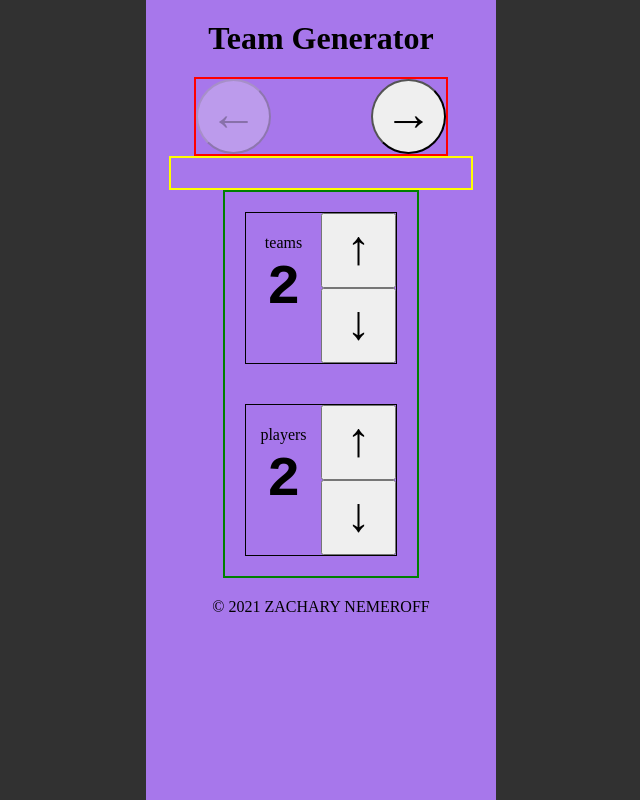
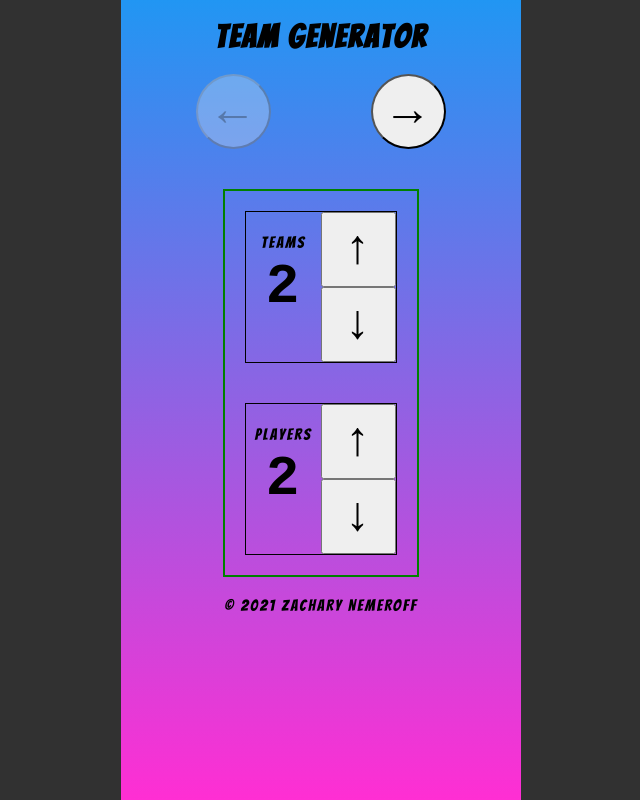
Before and after one commit to ZaneMeroff/team_gen, a Vue app: page / in a window 1280 px wide. Shown: the whole page, without its empty margins (319-959 px from the left). Built offline with nearby package versions, Linux system fonts and the light colour scheme.

Commit message:
Update style

```diff
--- a/src/App.vue
+++ b/src/App.vue
@@ -13,19 +13,22 @@
   * {
     margin: 0px;
     padding: 0px;
+    font-family: "Bangers";
+    letter-spacing: 2px;
   }
 
   .app-perimeter-container {
     height: 100vh;
+    width: 100%;
     background-color: #313131;
     display: flex;
     justify-content: center;
   }
 
   .app-inner-container {
-    width: 350px;
+    width: 400px;
     height: 100vh;
-    background-color: #A777EB;
+    background-image: linear-gradient(-180deg, #2196F3 0%, #ff2ed3 100%);
     display: flex;
     flex-direction: column;
     align-items: center;
@@ -41,7 +44,6 @@
   }
 
   .nav-btn-container {
-    border: 2px solid red;
     display: flex;
     justify-content: space-between;
     width: 250px;
@@ -49,15 +51,26 @@
 
   .err-msg {
     height: 30px;
-    width: 300px;
-    border: 2px solid yellow;
+    width: auto;
     display: flex;
     align-items: center;
     justify-content: center;
+    margin: 5px 0px;
+    text-align: center;
+    font-size: .8rem;
+    color: #FFF;
   }
 
   .router-link {
     text-decoration: none;
   }
 
+  @media only screen and (max-width: 400px) {
+
+    .app-inner-container {
+      width: 100%;
+    }
+
+  }
+
 </style>
```
